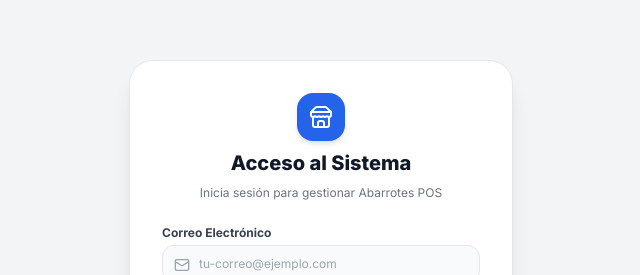
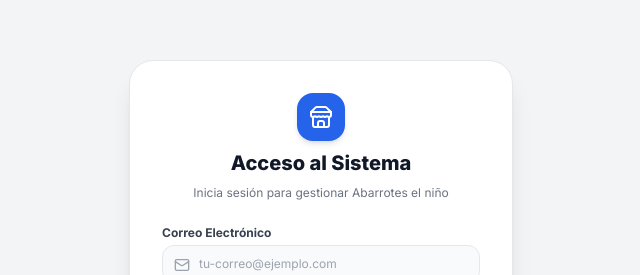
Before and after one commit to alexxpereira15-svg/POS-Abarrotes, a Next.js app: page /login in a window 1280 px wide. Shown: the part 119-394 px from the top of the page, without its empty margins (319-959 px from the left). Built offline with nearby package versions, Linux system fonts and the light colour scheme; no server answers.

Commit message:
Update page.tsx

```diff
--- a/src/app/login/page.tsx
+++ b/src/app/login/page.tsx
@@ -42,7 +42,7 @@ export default function LoginPage() {
             <Store className="w-6 h-6" />
           </div>
           <h1 className="text-xl font-extrabold text-gray-900">Acceso al Sistema</h1>
-          <p className="text-xs text-gray-500">Inicia sesión para gestionar Abarrotes POS</p>
+          <p className="text-xs text-gray-500">Inicia sesión para gestionar Abarrotes el niño </p>
         </div>
 
         {errorMsg && (
```
